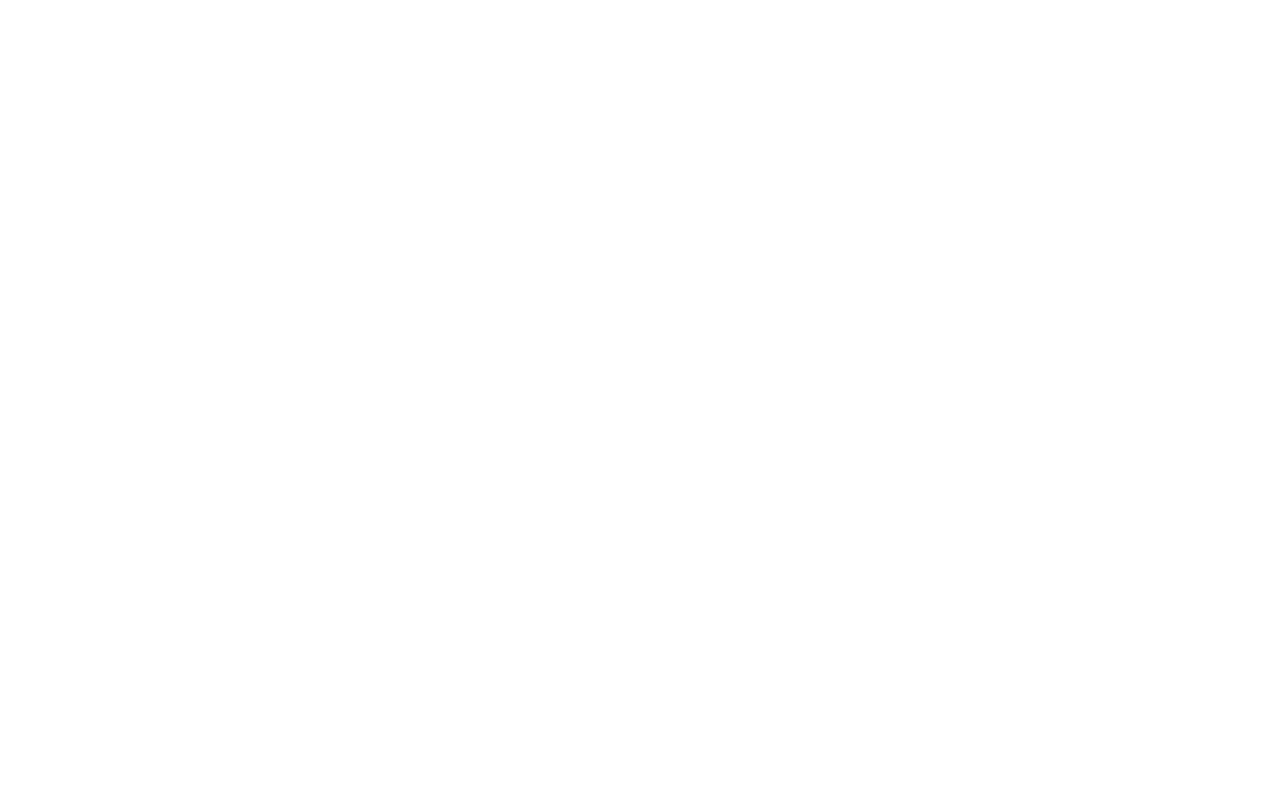
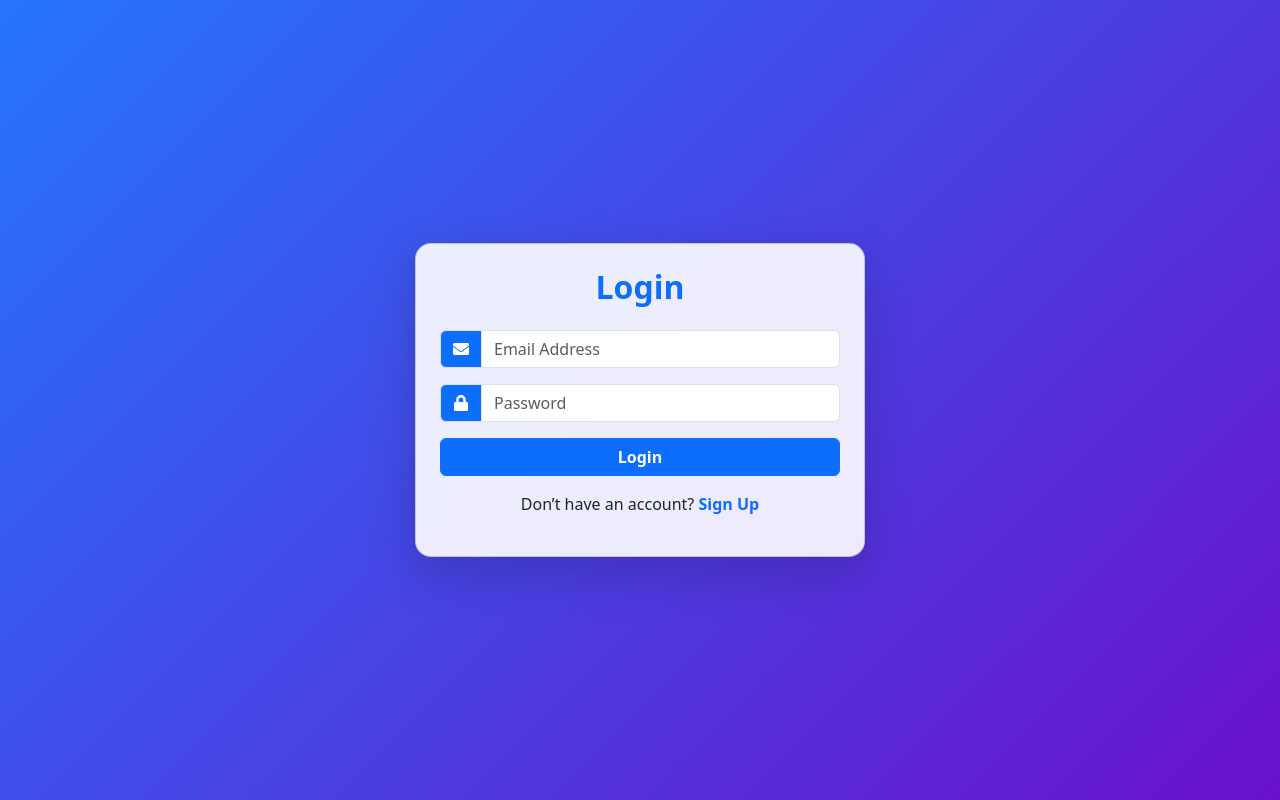
Before and after one commit to pavanhoney630/ResumeBuilder-FE, a React (Create React App) app: page /login in a window 1280 px wide. Before the commit this address had no page. Built offline with nearby package versions, Linux system fonts and the light colour scheme.

Commit message:
updated login code

```diff
--- a/src/App.js
+++ b/src/App.js
@@ -1,6 +1,7 @@
 import React from "react";
 import { BrowserRouter, Routes, Route, Navigate } from "react-router-dom";
 import SignupAuth from "./Components/userAuth/signup.auth.jsx";
+import LoginAuth from "./Components/userAuth/login.auth.jsx";
 
 function App() {
   return (
@@ -8,6 +9,7 @@
       <Routes>
         <Route path="/" element={<Navigate to="/signup" />} />
         <Route path="/signup" element={<SignupAuth />} />
+        <Route path="/login" element={<LoginAuth />} />
       </Routes>
     </BrowserRouter>
   );
--- /dev/null
+++ b/src/Components/userAuth/login.auth.jsx
@@ -0,0 +1,114 @@
+import React, { useState } from "react";
+import axios from "axios";
+import { FaEnvelope, FaLock } from "react-icons/fa";
+import { useNavigate } from "react-router-dom";
+
+const BaseUrl =
+  process.env.NODE_ENV === "production"
+    ? process.env.REACT_APP_PROD_API_URL
+    : process.env.REACT_APP_DEV_API_URL;
+
+console.log("BaseUrl:", BaseUrl);
+
+export default function LoginAuth() {
+  const [form, setForm] = useState({
+    email: "",
+    password: "",
+  });
+  const [loading, setLoading] = useState(false);
+  const navigate = useNavigate();
+
+  const handleChange = (e) => {
+    setForm({ ...form, [e.target.name]: e.target.value });
+  };
+
+  const handleSubmit = async (e) => {
+    e.preventDefault();
+    setLoading(true);
+    try {
+      const res = await axios.post(`${BaseUrl}/api/auth/login`, form);
+
+      // Save token in localStorage
+      localStorage.setItem("token", res.data.token);
+      localStorage.setItem("userId", res.data.userId);
+      localStorage.setItem("email", res.data.email);
+      localStorage.setItem("name", res.data.name);
+
+      alert(res.data.message || "Login successful");
+      navigate("/dashboard"); // redirect after login
+    } catch (err) {
+      alert(err?.response?.data?.message || "Login failed");
+    } finally {
+      setLoading(false);
+    }
+  };
+
+  return (
+    <div
+      className="d-flex align-items-center justify-content-center vh-100"
+      style={{
+        background: "linear-gradient(135deg, #2575fc, #6a11cb)", // Blue to Purple gradient
+      }}
+    >
+      <div
+        className="card shadow-lg p-4 rounded-4"
+        style={{
+          maxWidth: "450px",
+          width: "100%",
+          background: "rgba(255, 255, 255, 0.9)",
+          backdropFilter: "blur(10px)",
+        }}
+      >
+        <h2 className="text-center mb-4 fw-bold text-primary">Login</h2>
+        <form onSubmit={handleSubmit}>
+          {/* Email */}
+          <div className="mb-3 input-group">
+            <span className="input-group-text bg-primary text-white">
+              <FaEnvelope />
+            </span>
+            <input
+              type="email"
+              name="email"
+              className="form-control"
+              placeholder="Email Address"
+              value={form.email}
+              onChange={handleChange}
+              required
+            />
+          </div>
+
+          {/* Password */}
+          <div className="mb-3 input-group">
+            <span className="input-group-text bg-primary text-white">
+              <FaLock />
+            </span>
+            <input
+              type="password"
+              name="password"
+              className="form-control"
+              placeholder="Password"
+              value={form.password}
+              onChange={handleChange}
+              required
+            />
+          </div>
+
+          {/* Submit */}
+          <button
+            type="submit"
+            className="btn btn-primary w-100 fw-bold"
+            disabled={loading}
+          >
+            {loading ? "Logging in..." : "Login"}
+          </button>
+        </form>
+        <p className="text-center mt-3">
+          Don’t have an account?{" "}
+          <a href="/signup" className="text-decoration-none fw-bold text-primary">
+            Sign Up
+          </a>
+        </p>
+      </div>
+    </div>
+  );
+}
```
